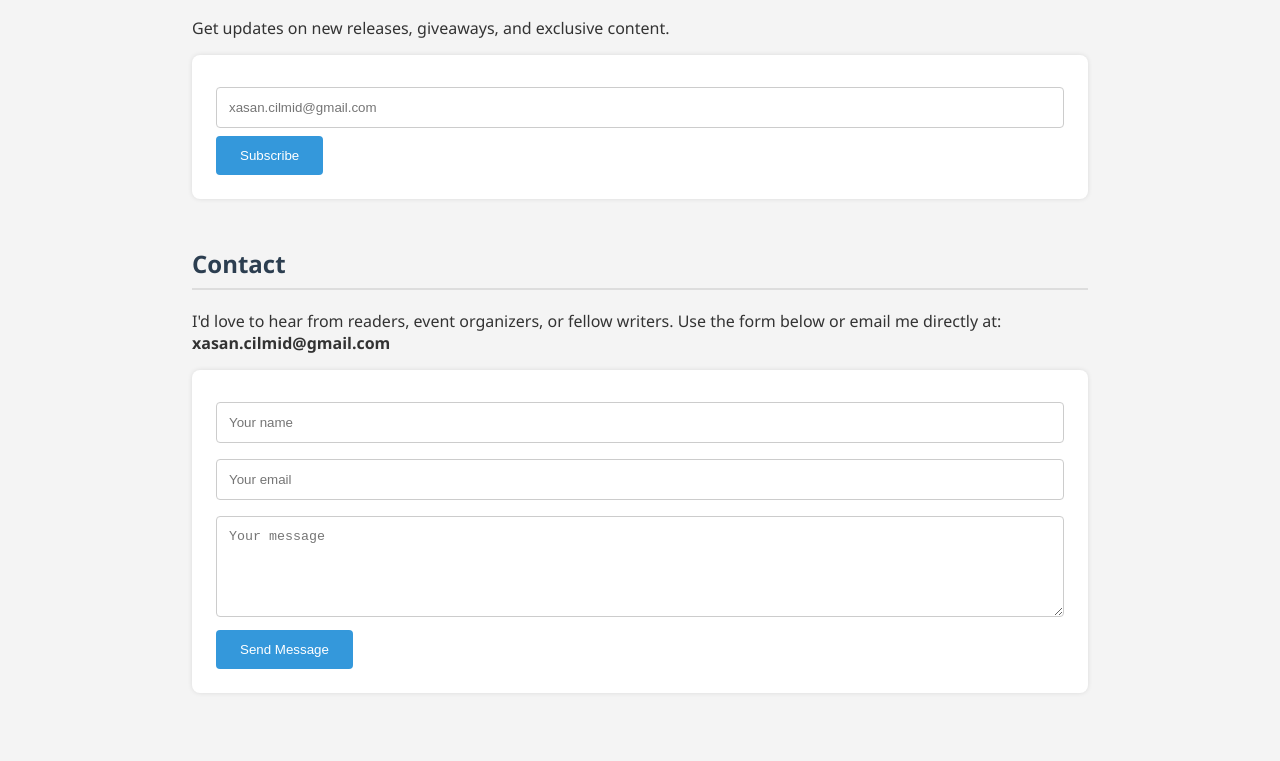
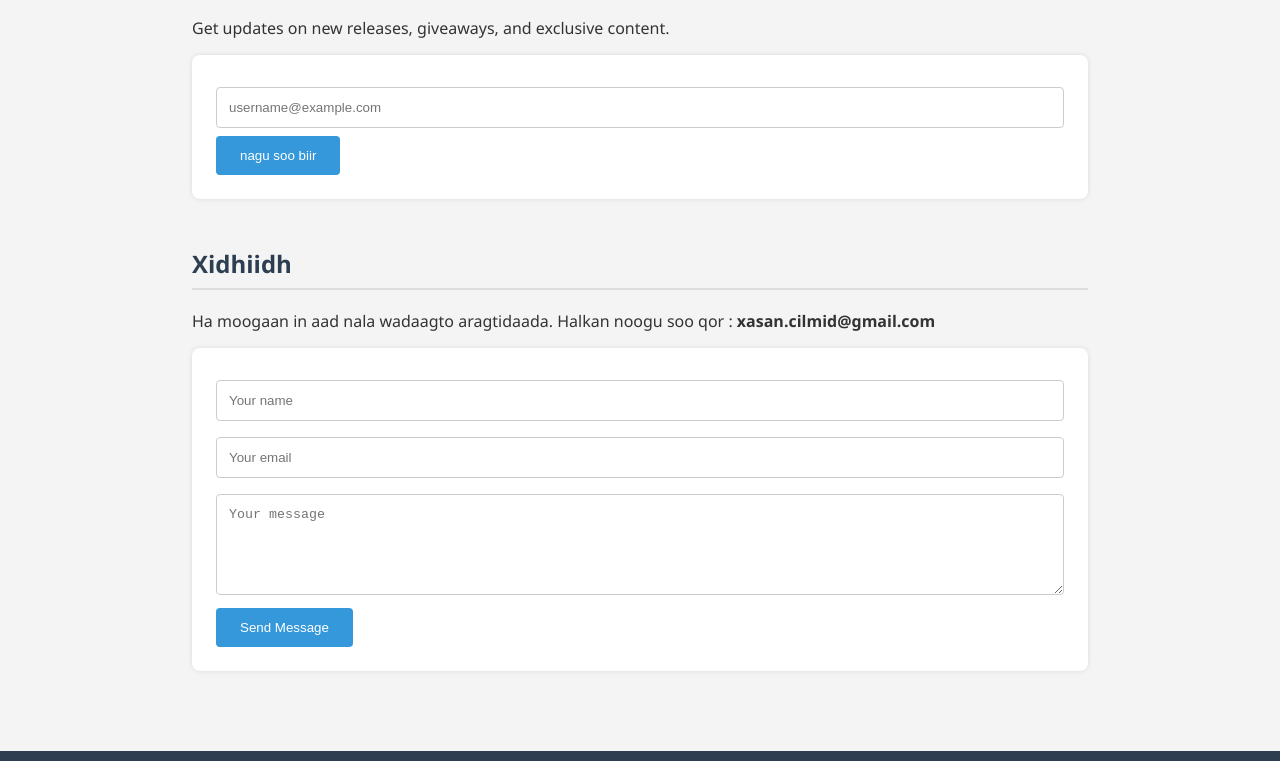
Before and after one commit to Xasan-bot/xasan-bot.github.io, a plain HTML site: page index.html in a window 1280 px wide. Shown: the part 920-1681 px from the top of the page. Drawn offline with Linux system fonts and the light colour scheme.

Commit message:
Update index.html

```diff
--- a/index.html
+++ b/index.html
@@ -151,14 +151,14 @@
       <h2>Join My Newsletter</h2>
       <p>Get updates on new releases, giveaways, and exclusive content.</p>
       <form action="https://formspree.io/f/your_form_id" method="POST">
-        <input type="email" name="email" placeholder="xasan.cilmid@gmail.com" required>
-        <input type="submit" value="Subscribe">
+        <input type="email" name="email" placeholder="username@example.com" required>
+        <input type="submit" value="nagu soo biir">
       </form>
     </section>
 
     <section id="contact">
-      <h2>Contact</h2>
-      <p>I'd love to hear from readers, event organizers, or fellow writers. Use the form below or email me directly at: <strong>xasan.cilmid@gmail.com</strong></p>
+      <h2>Xidhiidh</h2>
+      <p>Ha moogaan in aad nala wadaagto aragtidaada. Halkan noogu soo qor : <strong>xasan.cilmid@gmail.com</strong></p>
 
       <form action="https://formspree.io/f/your_form_id" method="POST">
         <input type="text" name="name" placeholder="Your name" required>
```
